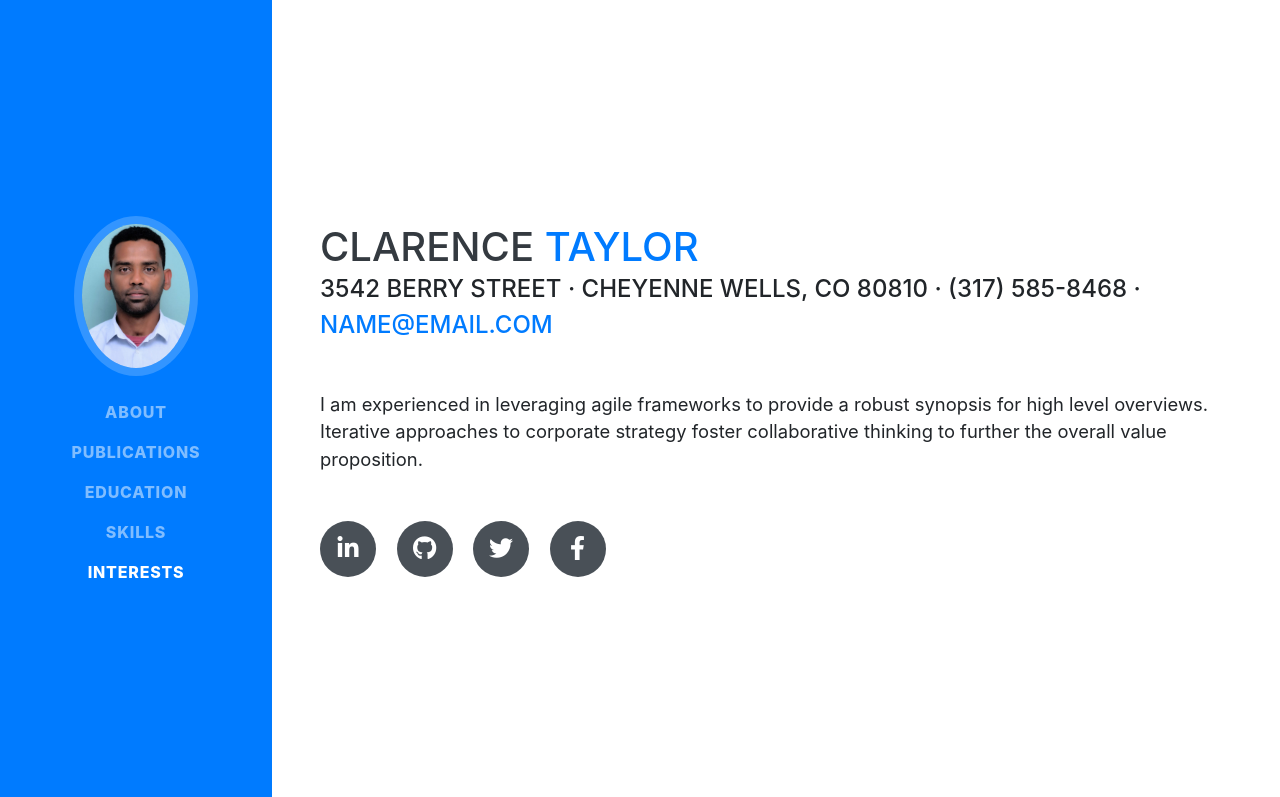
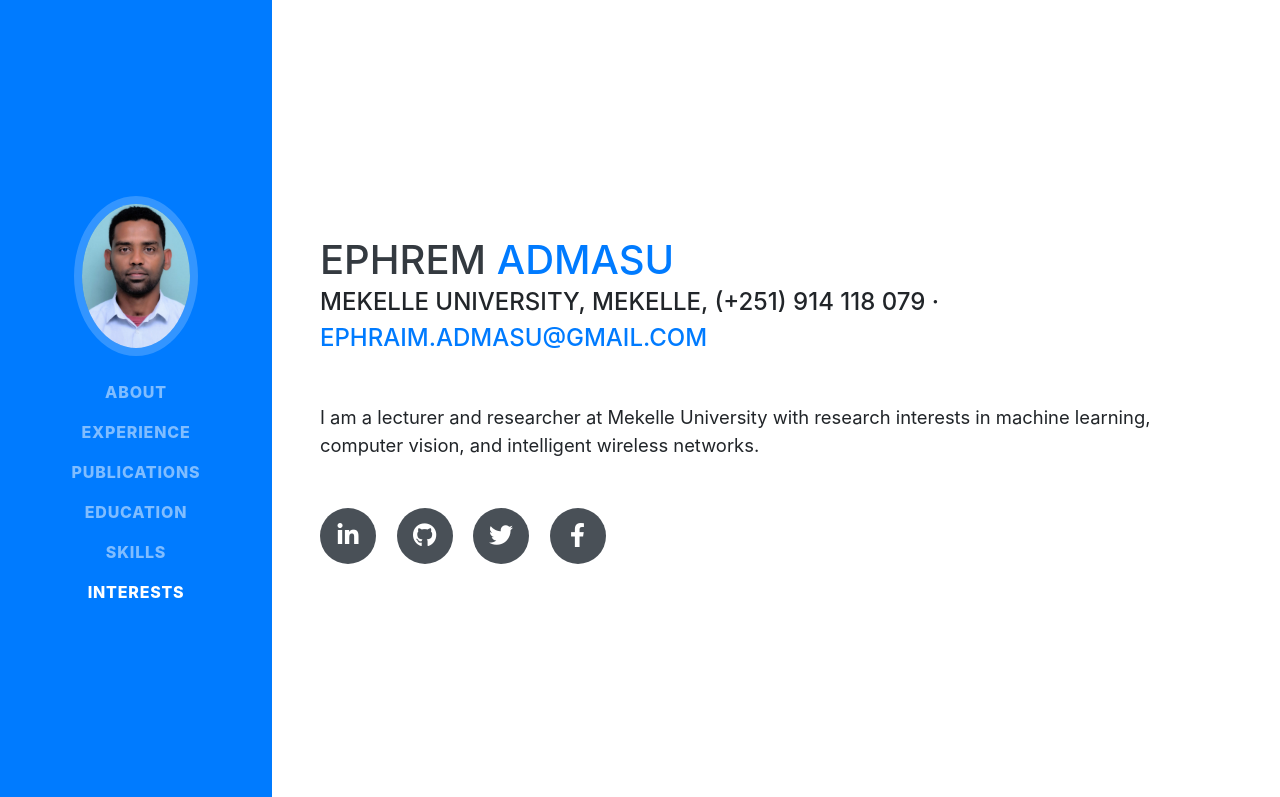
Before and after one commit to ephrem-admasu/ephrem-admasu.github.io, a website with bundled scripts: page index.html in a window 1280 px wide. Shown: the top 797 px of the page. Built offline with nearby package versions, Linux system fonts and the light colour scheme; a web font is replaced by a local one.

Commit message:
Update index.html

```diff
--- a/index.html
+++ b/index.html
@@ -8,7 +8,7 @@
   <meta name="description" content="">
   <meta name="author" content="">
 
-  <title>Resume - Start Bootstrap Theme</title>
+  <title>Resume - Ephrem Admasu</title>
 
   <!-- Bootstrap core CSS -->
   <link href="vendor/bootstrap/css/bootstrap.min.css" rel="stylesheet">
@@ -27,7 +27,7 @@
 
   <nav class="navbar navbar-expand-lg navbar-dark bg-primary fixed-top" id="sideNav">
     <a class="navbar-brand js-scroll-trigger" href="#page-top">
-      <span class="d-block d-lg-none">Clarence Taylor</span>
+      <span class="d-block d-lg-none">Ephrem Admasu</span>
       <span class="d-none d-lg-block">
         <img class="img-fluid img-profile rounded-circle mx-auto mb-2" src="img/profile.jpg" alt="">
       </span>
@@ -41,7 +41,10 @@
           <a class="nav-link js-scroll-trigger" href="#about">About</a>
         </li>
         <li class="nav-item">
-          <a class="nav-link js-scroll-trigger" href="#experience">Publications</a>
+          <a class="nav-link js-scroll-trigger" href="#experience">Experience</a>
+        </li>
+        <li class="nav-item">
+          <a class="nav-link js-scroll-trigger" href="#publication">Publications</a>
         </li>
         <li class="nav-item">
           <a class="nav-link js-scroll-trigger" href="#education">Education</a>
@@ -60,13 +63,13 @@
 
     <section class="resume-section p-3 p-lg-5 d-flex align-items-center" id="about">
       <div class="w-100">
-        <h1 class="mb-0">Clarence
-          <span class="text-primary">Taylor</span>
+        <h1 class="mb-0">Ephrem
+          <span class="text-primary">Admasu</span>
         </h1>
-        <div class="subheading mb-5">3542 Berry Street · Cheyenne Wells, CO 80810 · (317) 585-8468 ·
-          <a href="mailto:name@email.com">name@email.com</a>
+        <div class="subheading mb-5">Mekelle University, Mekelle, (+251) 914 118 079 ·
+          <a href="mailto:name@email.com">ephraim.admasu@gmail.com</a>
         </div>
-        <p class="lead mb-5">I am experienced in leveraging agile frameworks to provide a robust synopsis for high level overviews. Iterative approaches to corporate strategy foster collaborative thinking to further the overall value proposition.</p>
+        <p class="lead mb-5">I am a lecturer and researcher at Mekelle University with research interests in machine learning, computer vision, and intelligent wireless networks.</p>
         <div class="social-icons">
           <a href="#">
             <i class="fab fa-linkedin-in"></i>
```
